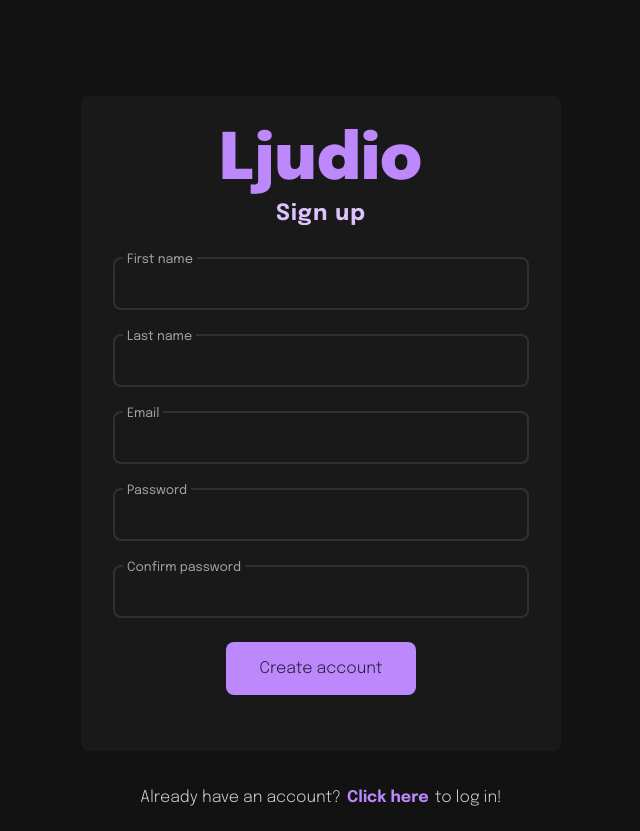
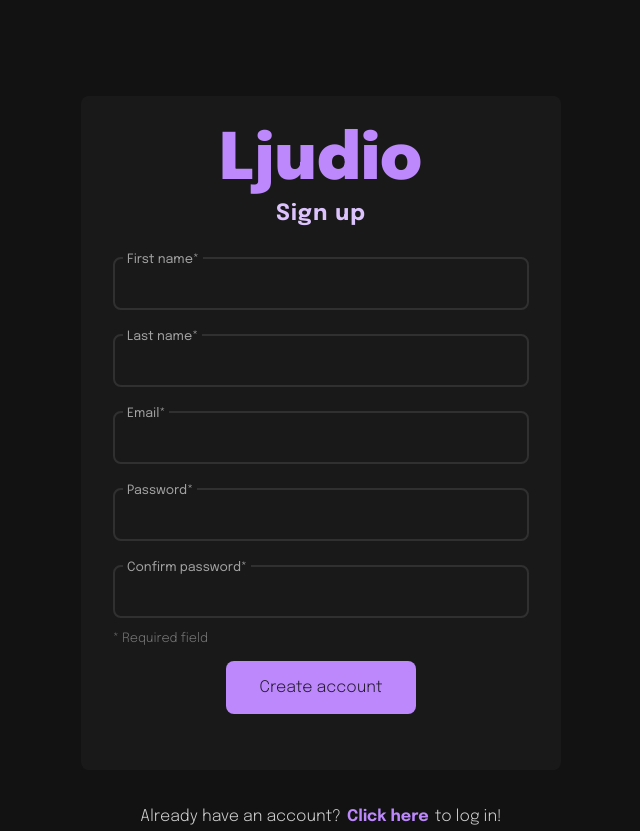
Before and after one commit to MatildaMared/ljudio, a React (Vite) app in the folder frontend/: page /login in a window 1280 px wide. Both pictures are taken after a click on the button "Click here". Shown: the whole page, without its empty margins (319-959 px from the left). Built offline with nearby package versions, Linux system fonts and the light colour scheme.

Commit message:
add required field notifications to signup form fields

```diff
--- a/frontend/src/components/SignupForm.jsx
+++ b/frontend/src/components/SignupForm.jsx
@@ -74,7 +74,7 @@ function SignupForm() {
 						onChange={(e) => setFirstName(e.target.value)}
 					/>
 					<label htmlFor="text" className="loginpage__label">
-						First name
+						First name*
 					</label>
 				</div>
 				<div className="loginpage__form-control">
@@ -85,7 +85,7 @@ function SignupForm() {
 						onChange={(e) => setLastName(e.target.value)}
 					/>
 					<label htmlFor="text" className="loginpage__label">
-						Last name
+						Last name*
 					</label>
 				</div>
 				<div className="loginpage__form-control">
@@ -97,7 +97,7 @@ function SignupForm() {
 						onChange={(e) => setEmail(e.target.value)}
 					/>
 					<label htmlFor="email" className="loginpage__label">
-						Email
+						Email*
 					</label>
 				</div>
 				<div className="loginpage__form-control">
@@ -108,7 +108,7 @@ function SignupForm() {
 						onChange={(e) => setPassword(e.target.value)}
 					/>
 					<label htmlFor="password" className="loginpage__label">
-						Password
+						Password*
 					</label>
 				</div>
 				<div className="loginpage__form-control">
@@ -119,15 +119,17 @@ function SignupForm() {
 						onChange={(e) => setConfirmPassword(e.target.value)}
 					/>
 					<label htmlFor="password" className="loginpage__label">
-						Confirm password
+						Confirm password*
 					</label>
 				</div>
+				<div class='loginpage__fine-print'>* Required field</div>
 				<input
 					type="submit"
 					className="loginpage__btn"
 					value="Create account"
 				/>
 			</form>
+
 			<ErrorModal title="Error" onClose={() => setShow(false)} show={show}>
 				<p>{errorMessage}</p>
 			</ErrorModal>
--- a/frontend/src/styles/pages/_loginpage.scss
+++ b/frontend/src/styles/pages/_loginpage.scss
@@ -136,4 +136,11 @@
       border: 2px solid var.$color-primary;
     }
 	}
+
+	&__fine-print {
+		font-size: 0.8rem;
+		margin-top: -0.6rem;
+	    margin-bottom: 1rem;
+		opacity: 0.5;
+	}
 }
```
